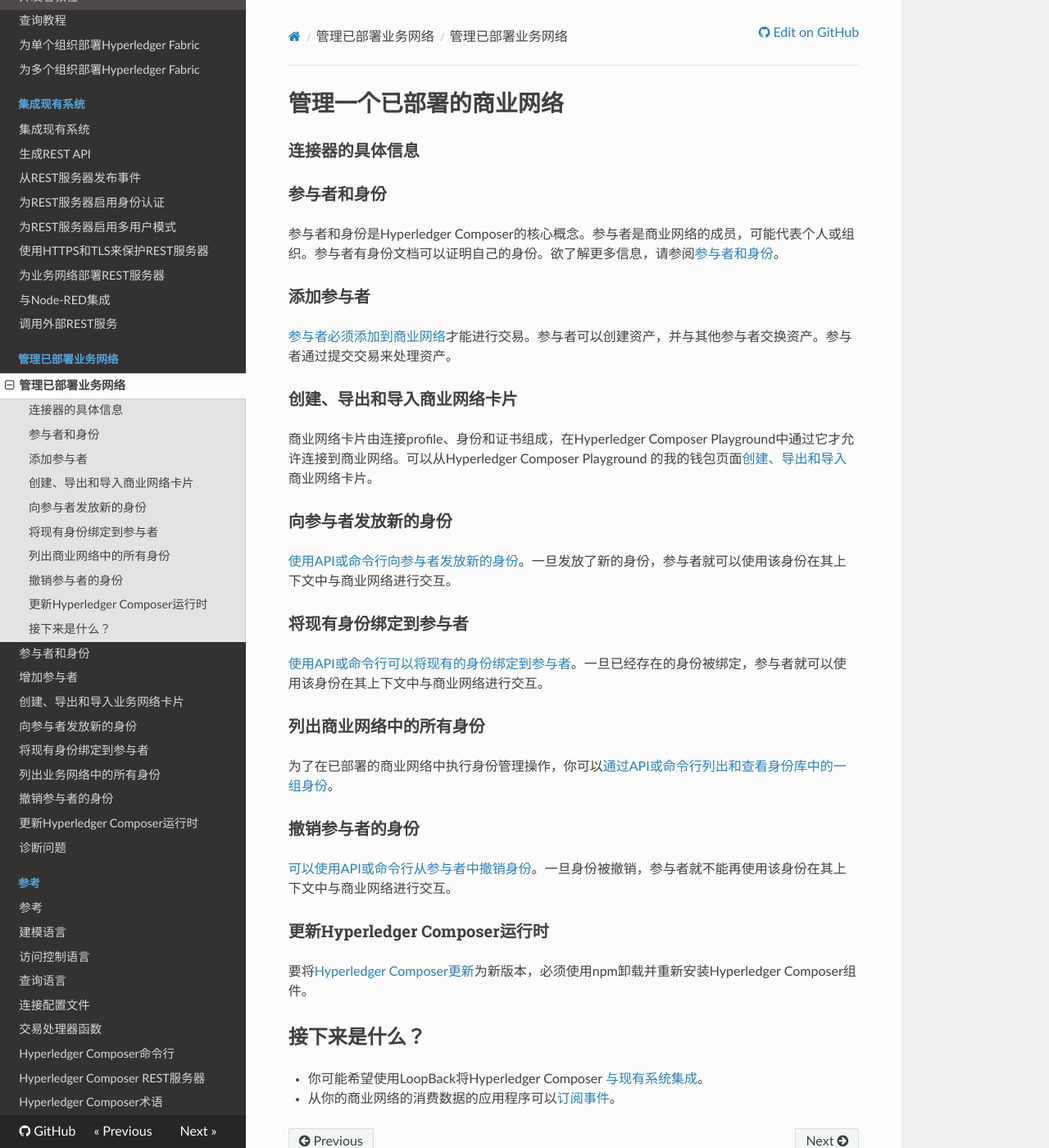
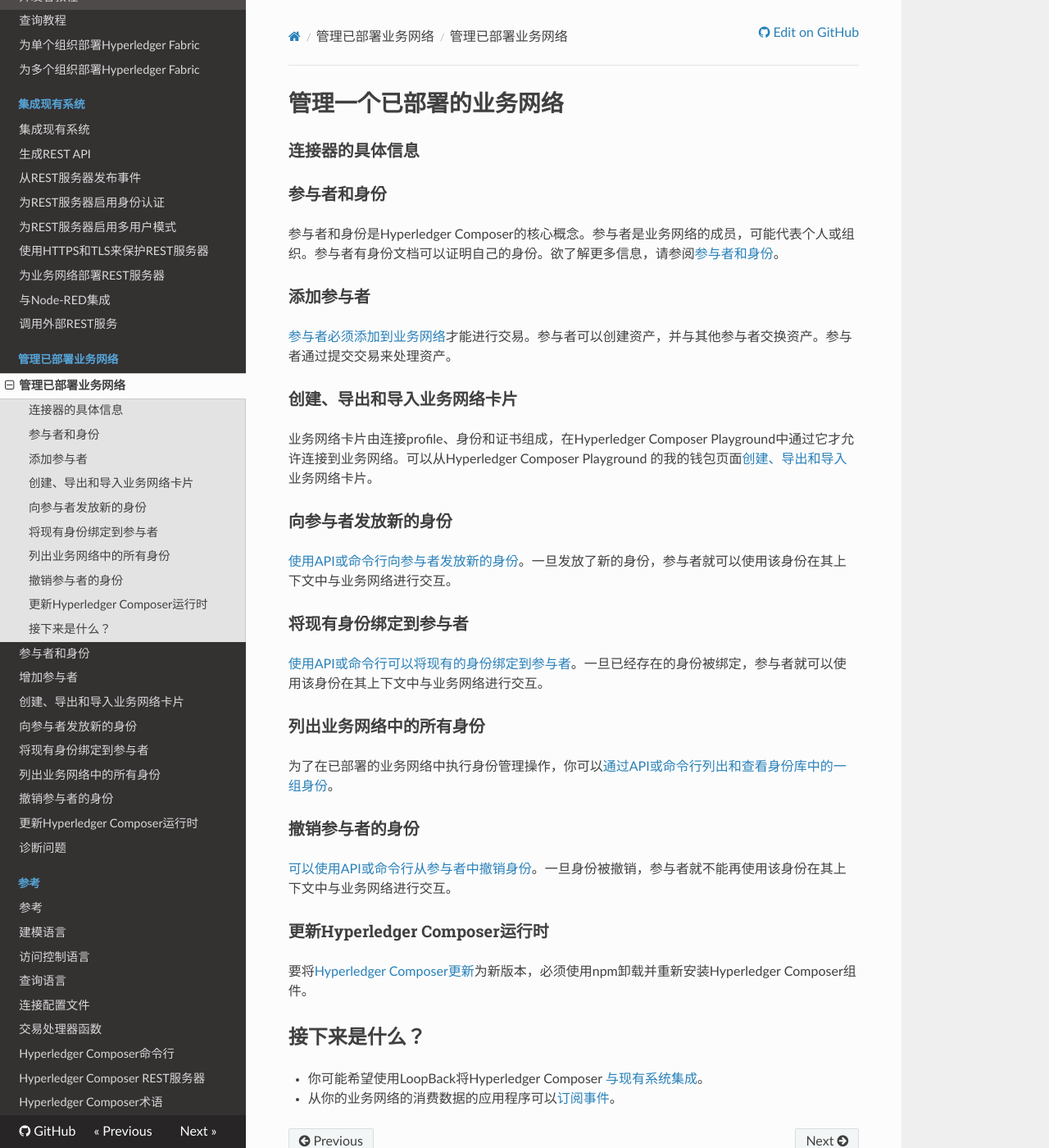
Before and after one commit to wbwangk/ComposerDocs, an MkDocs documentation site: the page built from docs/managing_managingindex.md, in a window 1280 px wide and 1400 px high. Shown: the whole window at 82% size. Built offline with MkDocs 1.6.1, drawn with Linux system fonts in a browser that asks for light colours; nearby versions of some CDN libraries; old or Windows-style settings are respelled for this version of MkDocs.

Commit message:
Update managing_managingindex.md

```diff
--- a/docs/managing_managingindex.md
+++ b/docs/managing_managingindex.md
@@ -1,39 +1,39 @@
-# 管理一个已部署的商业网络
+# 管理一个已部署的业务网络
 
 ### 连接器的具体信息
 
 ### 参与者和身份
 
-参与者和身份是Hyperledger Composer的核心概念。参与者是商业网络的成员，可能代表个人或组织。参与者有身份文档可以证明自己的身份。欲了解更多信息，请参阅[参与者和身份](https://hyperledger.github.io/composer/stable/managing/participantsandidentities.html)。
+参与者和身份是Hyperledger Composer的核心概念。参与者是业务网络的成员，可能代表个人或组织。参与者有身份文档可以证明自己的身份。欲了解更多信息，请参阅[参与者和身份](managing_participantsandidentities.md)。
 
 ### 添加参与者
 
-[参与者必须添加到商业网络](https://hyperledger.github.io/composer/stable/managing/participant-add.html)才能进行交易。参与者可以创建资产，并与其他参与者交换资产。参与者通过提交交易来处理资产。
+[参与者必须添加到业务网络](managing_participant-add.md)才能进行交易。参与者可以创建资产，并与其他参与者交换资产。参与者通过提交交易来处理资产。
 
-### 创建、导出和导入商业网络卡片
+### 创建、导出和导入业务网络卡片
 
-商业网络卡片由连接profile、身份和证书组成，在Hyperledger Composer Playground中通过它才允许连接到商业网络。可以从Hyperledger Composer Playground 的我的钱包页面[创建、导出和导入](https://hyperledger.github.io/composer/stable/managing/id-cards-playground.html)商业网络卡片。
+业务网络卡片由连接profile、身份和证书组成，在Hyperledger Composer Playground中通过它才允许连接到业务网络。可以从Hyperledger Composer Playground 的我的钱包页面[创建、导出和导入](managing_id-cards-playground.md)业务网络卡片。
 
 ### 向参与者发放新的身份
 
-[使用API或命令行向参与者发放新的身份](https://hyperledger.github.io/composer/stable/managing/identity-issue.html)。一旦发放了新的身份，参与者就可以使用该身份在其上下文中与商业网络进行交互。
+[使用API或命令行向参与者发放新的身份](managing_identity-issue.md)。一旦发放了新的身份，参与者就可以使用该身份在其上下文中与业务网络进行交互。
 
 ### 将现有身份绑定到参与者
 
-[使用API或命令行可以将现有的身份绑定到参与者](https://hyperledger.github.io/composer/stable/managing/identity-issue.html)。一旦已经存在的身份被绑定，参与者就可以使用该身份在其上下文中与商业网络进行交互。
+[使用API或命令行可以将现有的身份绑定到参与者](managing_identity-issue.md)。一旦已经存在的身份被绑定，参与者就可以使用该身份在其上下文中与业务网络进行交互。
 
-### 列出商业网络中的所有身份
-为了在已部署的商业网络中执行身份管理操作，你可以[通过API或命令行列出和查看身份库中的一组身份](https://hyperledger.github.io/composer/stable/managing/identity-list)。
+### 列出业务网络中的所有身份
+为了在已部署的业务网络中执行身份管理操作，你可以[通过API或命令行列出和查看身份库中的一组身份](managing_identity-list.md)。
 
 ### 撤销参与者的身份
 
-[可以使用API或命令行从参与者中撤销身份](https://hyperledger.github.io/composer/stable/managing/identity-revoke.html)。一旦身份被撤销，参与者就不能再使用该身份在其上下文中与商业网络进行交互。
+[可以使用API或命令行从参与者中撤销身份](managing_identity-revoke.md)。一旦身份被撤销，参与者就不能再使用该身份在其上下文中与业务网络进行交互。
 
 ### 更新Hyperledger Composer运行时
 
-要将[Hyperledger Composer更新](https://hyperledger.github.io/composer/stable/managing/updating-composer.html)为新版本，必须使用npm卸载并重新安装Hyperledger Composer组件。
+要将[Hyperledger Composer更新](managing_updating-composer.md)为新版本，必须使用npm卸载并重新安装Hyperledger Composer组件。
 
 ## 接下来是什么？
 
-- 你可能希望使用LoopBack将Hyperledger Composer  [与现有系统集成](https://hyperledger.github.io/composer/stable/integrating/integrating-index.html)。
-- 从你的商业网络的消费数据的应用程序可以[订阅事件](https://hyperledger.github.io/composer/stable/applications/subscribing-to-events.html)。
+- 你可能希望使用LoopBack将Hyperledger Composer  [与现有系统集成](integrating_integrating-index.md)。
+- 从你的业务网络的消费数据的应用程序可以[订阅事件](applications_subscribing-to-events.md)。
```
